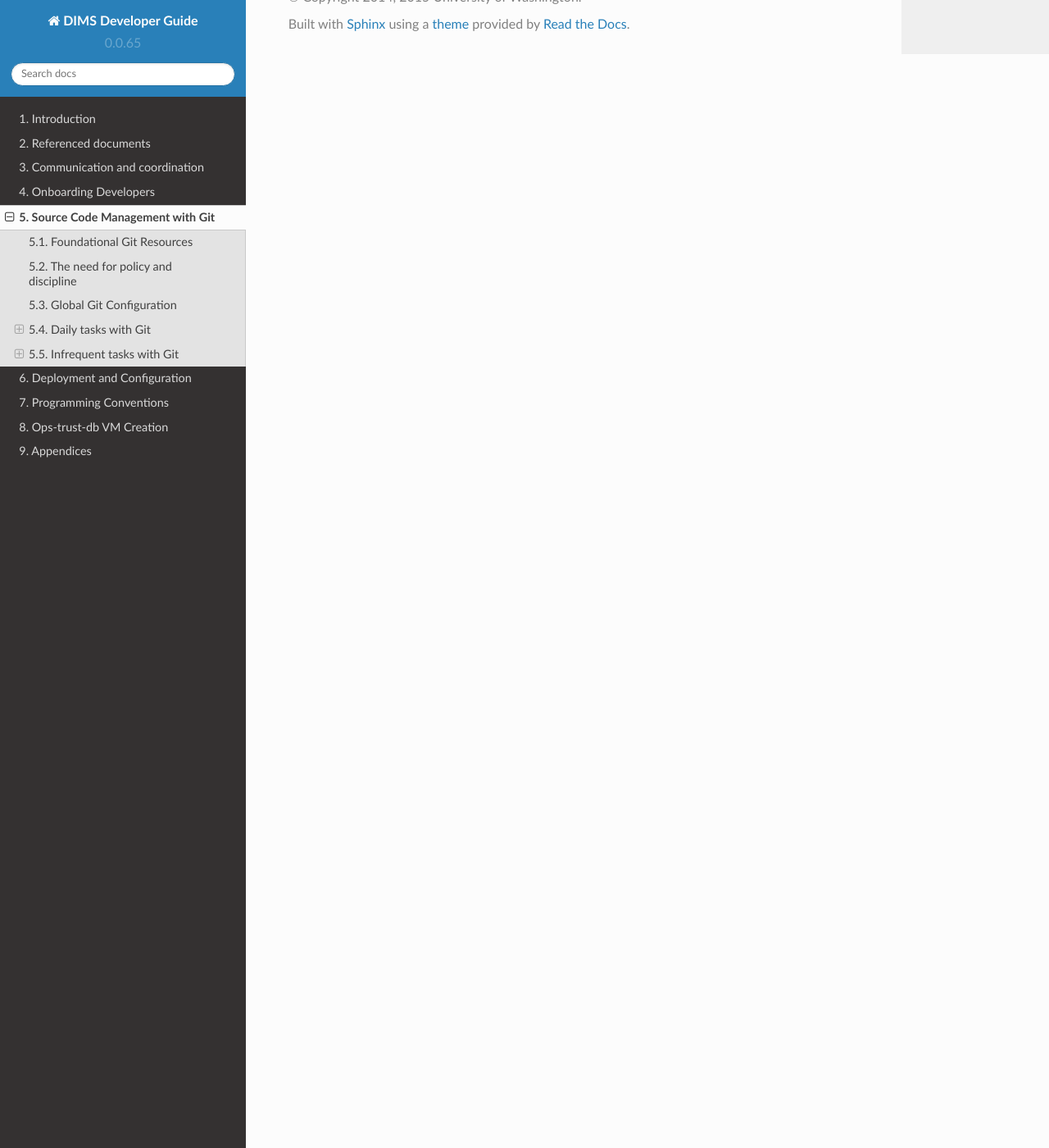
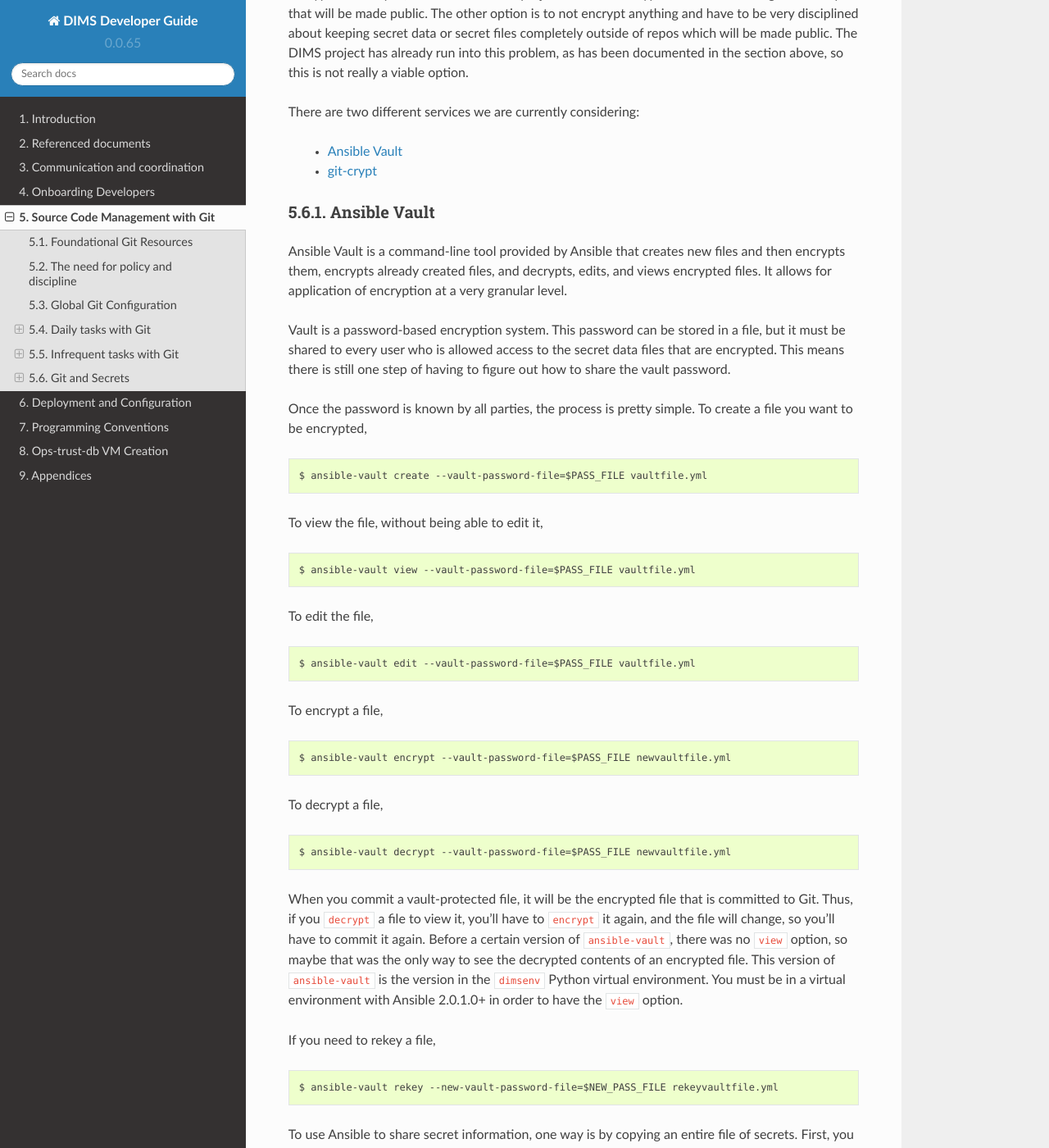
Before and after one commit to uw-dims/dims-devguide, a Sphinx documentation site: the page built from docs/source/sourcemanagement.rst, in a window 1280 px wide and 1400 px high, scrolled down 48833 px. Shown: the whole window at 82% size. Built offline with Sphinx 7.4.7 and the Read the Docs theme 2.0.0, drawn with Linux system fonts in a browser that asks for light colours; pages that are not in the unit, such as notebooks, are missing from menus; some of the changed text lies outside the part shown.

Commit message:
Docs for Ansible Vault.

```diff
--- a/docs/source/sourcemanagement.rst
+++ b/docs/source/sourcemanagement.rst
@@ -3038,5 +3038,149 @@ to GitHub.
 
 ..
 
+.. _gitandsecrets:
+
+Git and Secrets
+---------------
+
+There are a plethora of ways to deal with secrets in Git repos. Most are too
+comprehensive, i.e. they encrypt entire repos, whereas the DIMS project needs
+to encrypt certain secret things within repos that will be made public. The
+other option is to not encrypt anything and have to be very disciplined about
+keeping secret data or secret files completely outside of repos which will be
+made public. The DIMS project has already run into this problem, as has been
+documented in the section above, so this is not really a viable option.
+
+There are two different services we are currently considering:
+
+    * `Ansible Vault`_
+
+    * `git-crypt`_
+
+Ansible Vault
+~~~~~~~~~~~~~
+
+Ansible Vault is a command-line tool provided by Ansible that creates new
+files and then encrypts them, encrypts already created files, and decrypts,
+edits, and views encrypted files. It allows for application of encryption at
+a very granular level.
+
+Vault is a password-based encryption system. This password can be stored in
+a file, but it must be shared to every user who is allowed access to the
+secret data files that are encrypted. This means there is still one step of
+having to figure out how to share the vault password.
+
+Once the password is known by all parties, the process is pretty simple. To
+create a file you want to be encrypted,
+
+.. code-block:: none
+
+    $ ansible-vault create --vault-password-file=$PASS_FILE vaultfile.yml
+
+..
+
+To view the file, without being able to edit it,
+
+.. code-block:: none
+
+    $ ansible-vault view --vault-password-file=$PASS_FILE vaultfile.yml
+
+..
+
+To edit the file,
+
+.. code-block:: none
+
+    $ ansible-vault edit --vault-password-file=$PASS_FILE vaultfile.yml
+
+..
+
+To encrypt a file,
+
+.. code-block:: none
+
+    $ ansible-vault encrypt --vault-password-file=$PASS_FILE newvaultfile.yml
+
+..
+
+To decrypt a file,
+
+.. code-block:: none
+
+    $ ansible-vault decrypt --vault-password-file=$PASS_FILE newvaultfile.yml
+
+..
+
+When you commit a vault-protected file, it will be the encrypted file that is
+committed to Git. Thus, if you ``decrypt`` a file to view it, you'll have to
+``encrypt`` it again, and the file will change, so you'll have to commit it
+again. Before a certain version of ``ansible-vault``, there was no ``view``
+option, so maybe that was the only way to see the decrypted contents of an
+encrypted file. This version of ``ansible-vault`` is the version in the
+``dimsenv`` Python virtual environment. You must be in a virtual environment
+with Ansible 2.0.1.0+ in order to have the ``view`` option.
+
+If you need to rekey a file,
+
+.. code-block:: none
+
+    $ ansible-vault rekey --new-vault-password-file=$NEW_PASS_FILE rekeyvaultfile.yml
+
+..
+
+To use Ansible to share secret information, one way is by copying an entire
+file of secrets. First, you must load a file with the secret information.
+This is generally done by creating a dictionary of information, including the
+destination of the secret file, the owner and group and mode of the file, as
+well as the actual contents of the file. You then run a task to load the secret
+file, which is decrypted with the Vault password and read by Ansible, then the
+information from that file is used to create the new file on the target machine.
+
+One important thing to note is that you must use the ``no_log`` module in these
+types of tasks to keep Ansible from printing the secret information in the
+output of running plays.
+
+.. code-block:: none
+
+    - name: Load secret password file
+      include_vars: "vault.yml"
+      no_log: true
+      when: ansible_os_family == "Debian"
+      tags: [ ansible-server ]
+
+    - name: Copy secret password file
+      copy:
+        dest: "{{ item.key }}"
+        content: "{{ item.value.content }}"
+        owner: "{{ item.value.owner }}"
+        group: "{{ item.value.group }}"
+        mode: "{{ item.value.mode }}"
+      with_dict: "{{ vault_password }}"
+      when: ansible_os_family == "Debian"
+      no_log: true
+      tags: [ ansible-server ]
+
+..
+
+The following is an example of the ``vault.yml`` file:
+
+.. code-block:: none
+
+    ---
+
+    # File: unencrypted version of vault.yml
+
+    password:
+      /home/ansible/pass.txt
+        owner: "ansible"
+        group: "ansible"
+        mode: "u=r,go="
+        content: |
+          Secretsecretsecret
+
+..
+
+.. _git-crypt: https://github.com/AGWA/git-crypt
+.. _Ansible Vault: http://docs.ansible.com/ansible/playbooks_vault.html
 .. _github.com/uw-dims: https://github.com/uw-dims
 .. _ReadTheDocs: https://readthedocs.org/
```
